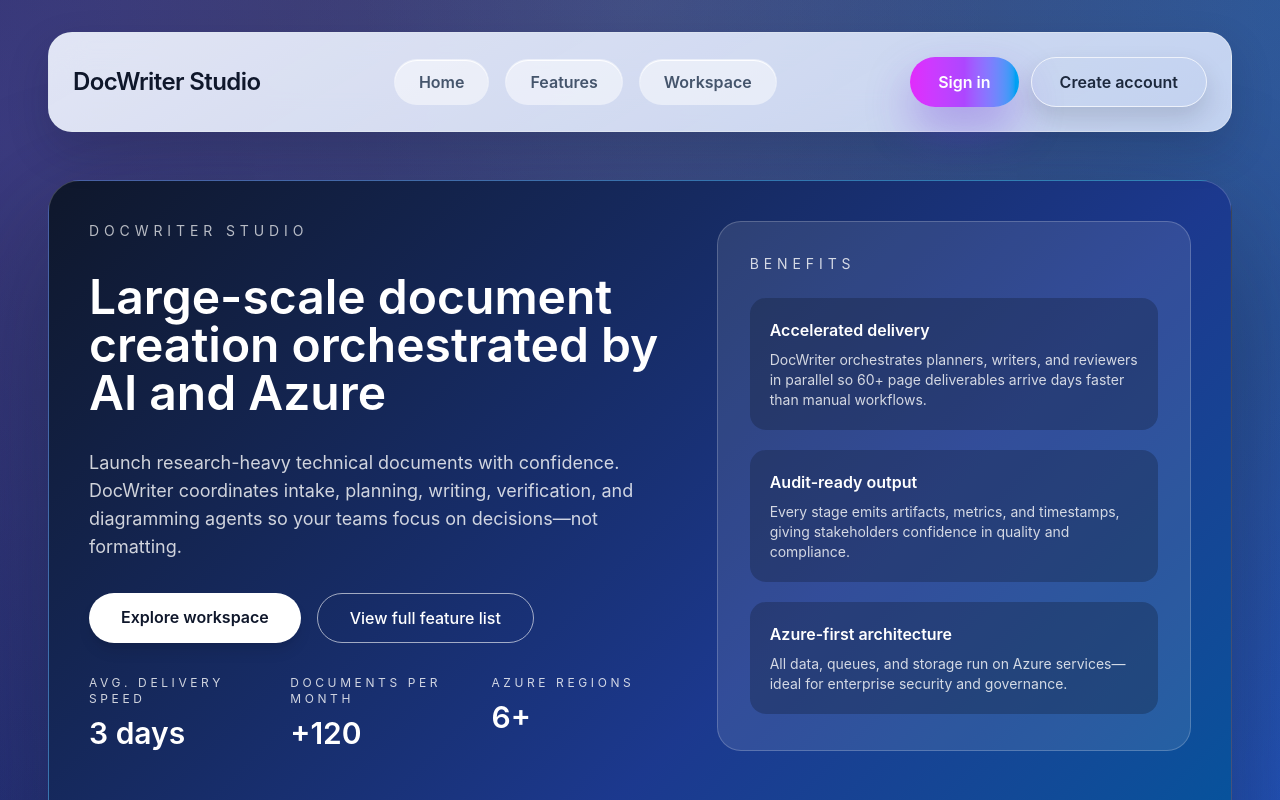
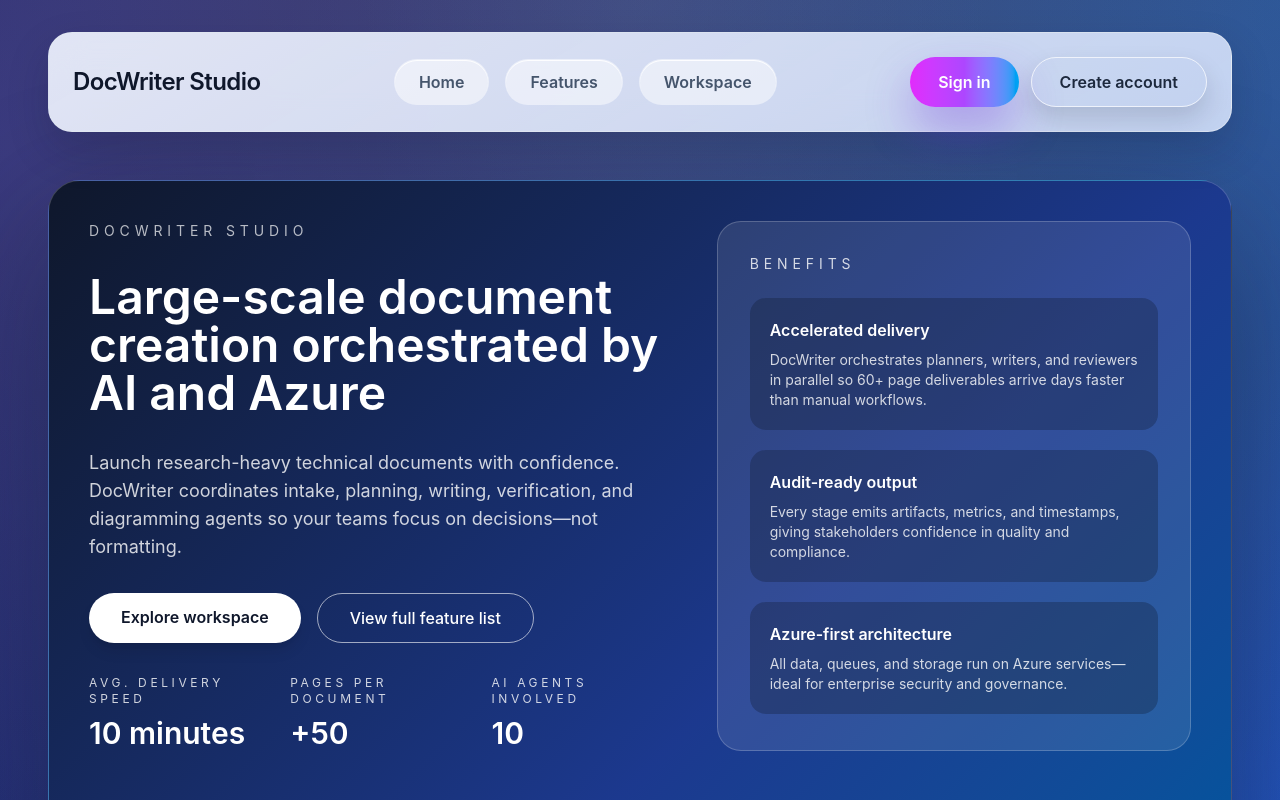
Before and after one commit to azure-way/aidocwriter, a Next.js app in the folder ui/: page / in a window 1280 px wide. Shown: the top 800 px of the page. Built offline with nearby package versions, Linux system fonts and the light colour scheme; no server answers.

Commit message:
feat: update delivery metrics and enhance document statistics on HomePage

```diff
--- a/ui/src/app/page.tsx
+++ b/ui/src/app/page.tsx
@@ -69,15 +69,15 @@
             <dl className="mt-6 grid gap-6 text-white/80 sm:grid-cols-3">
               <div>
                 <dt className="text-xs uppercase tracking-[0.3em]">Avg. delivery speed</dt>
-                <dd className="mt-2 text-3xl font-semibold text-white">3 days</dd>
+                <dd className="mt-2 text-3xl font-semibold text-white">10 minutes</dd>
               </div>
               <div>
-                <dt className="text-xs uppercase tracking-[0.3em]">Documents per month</dt>
-                <dd className="mt-2 text-3xl font-semibold text-white">+120</dd>
+                <dt className="text-xs uppercase tracking-[0.3em]">Pages per document</dt>
+                <dd className="mt-2 text-3xl font-semibold text-white">+50</dd>
               </div>
               <div>
-                <dt className="text-xs uppercase tracking-[0.3em]">Azure regions</dt>
-                <dd className="mt-2 text-3xl font-semibold text-white">6+</dd>
+                <dt className="text-xs uppercase tracking-[0.3em]">AI agents involved</dt>
+                <dd className="mt-2 text-3xl font-semibold text-white">10</dd>
               </div>
             </dl>
           </div>
```
